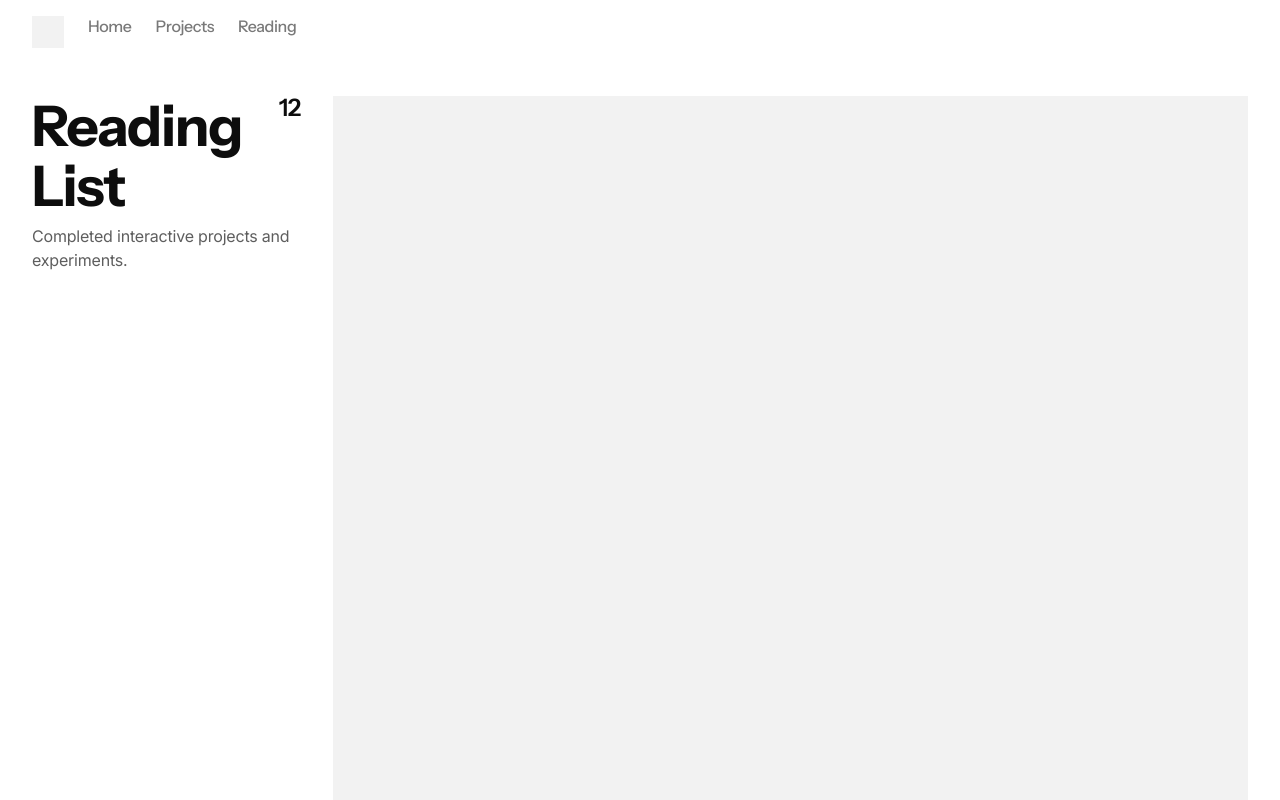
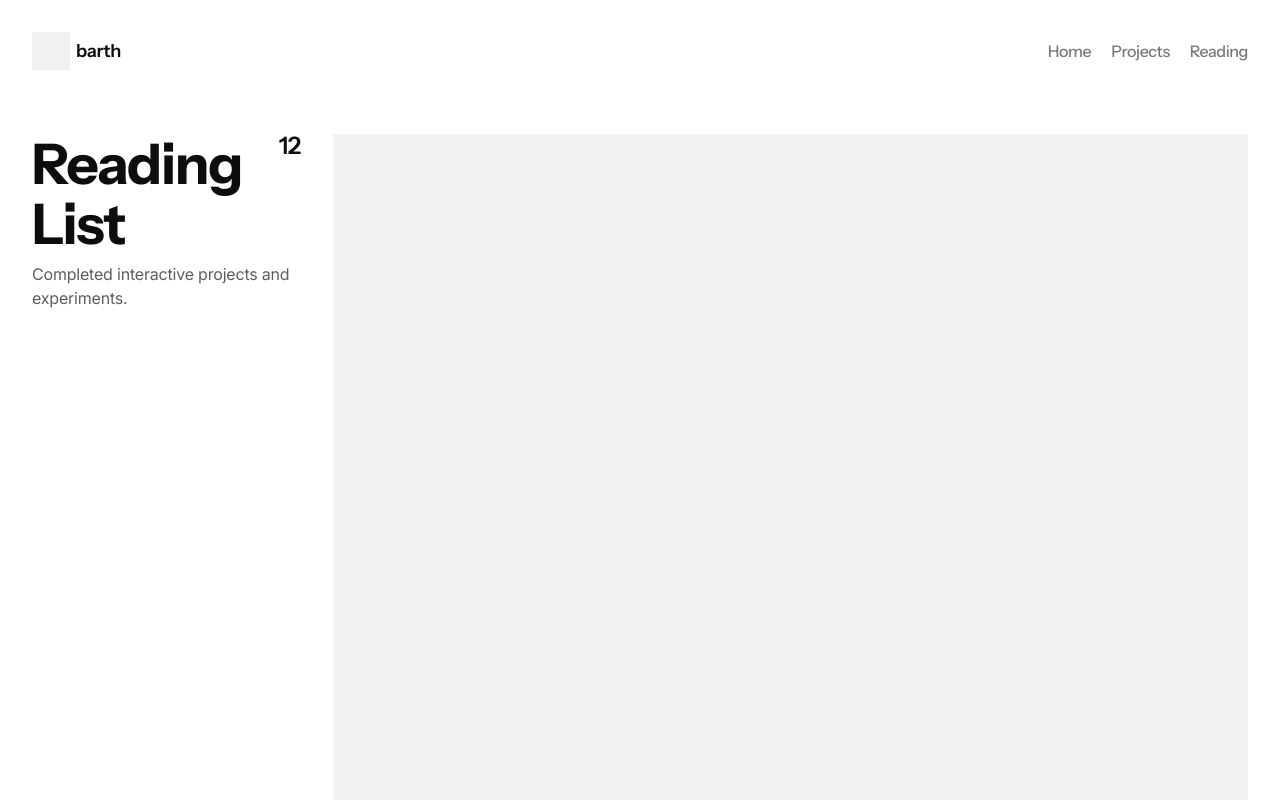
Before and after one commit to barthkosi/portfolio, a React (Vite) app: page /reading-list in a window 1280 px wide. Shown: the top 800 px of the page. Built offline with nearby package versions, Linux system fonts and the light colour scheme.

Commit message:
style(reading): refine portfolio files styling

```diff
--- a/src/App.tsx
+++ b/src/App.tsx
@@ -1,5 +1,6 @@
 import { BrowserRouter, Routes, Route } from "react-router-dom";
 import { lazy, useEffect } from "react";
+import ScrollToTop from "./components/ScrollToTop"
 import PageLayout from "./components/PageLayout";
 import LazyRoute from "./components/LazyRoute";
 
@@ -25,6 +26,7 @@ export default function App() {
 
   return (
     <BrowserRouter>
+     <ScrollToTop />
       <Routes>
 
         <Route element={<PageLayout />}>
--- a/src/components/Nav.tsx
+++ b/src/components/Nav.tsx
@@ -2,11 +2,16 @@ import { Link } from "react-router-dom";
 
 export default function Nav() {
   return (
-    <nav className="text-[var(--content-tertiary)] px-8 py-4 flex gap-6">
-      <div className= "w-[32px] h-[32px] bg-[var(--background-secondary)]"></div>
-      <Link to="/" className="label-m hover:text-[var(--content-primary)]">Home</Link>
-      <Link to="/projects" className="label-m hover:text-[var(--content-primary)]">Projects</Link>
-      <Link to="/reading-list" className="label-m hover:text-[var(--content-primary)]">Reading</Link>
+    <nav className="w-full flex flex-row h-[64px] md:h-[102px] px-8 py-4 items-center justify-between flex gap-6 sticky top-0 z-50">
+      <div className="flex flex-row items-center gap-1.5">
+        <div className= "w-[38px] h-[38px] bg-[var(--background-secondary)]"></div>
+        <div className= "label-l text-[var(--content-primary)] ">barth</div>
+      </div>
+      <div className="flex flex-row gap-5 text-[var(--content-tertiary)]">
+        <Link to="/" className="label-m hover:text-[var(--content-primary)]">Home</Link>
+        <Link to="/projects" className="label-m hover:text-[var(--content-primary)]">Projects</Link>
+        <Link to="/reading-list" className="label-m hover:text-[var(--content-primary)]">Reading</Link>
+      </div>
     </nav>
   );
 }
--- /dev/null
+++ b/src/components/ScrollToTop.tsx
@@ -0,0 +1,12 @@
+import { useEffect } from "react";
+import { useLocation } from "react-router-dom";
+
+export default function ScrollToTop() {
+  const { pathname } = useLocation();
+
+  useEffect(() => {
+    window.scrollTo(0, 0);
+  }, [pathname]);
+
+  return null;
+}
--- a/src/index.css
+++ b/src/index.css
@@ -295,8 +295,8 @@
   --border-positive: var(--green-100); /* #CCF3DE */
 
   /* Overlay Colors */
-  --overlay-50: rgba(0, 0, 0, 0.5);
-  --overlay-50-inverse: rgba(255, 255, 255, 0.5);
+  --opacity-0: rgba(255, 255, 255, 0);
+  --opacity-0-inverse: rgba(13, 13, 13, 0);
 
   /* ============================================
      TAILWIND COMPATIBILITY MAPPINGS
@@ -395,8 +395,8 @@
   --border-positive: #002712;
 
   /* Overlay Colors */
-  --overlay-50: rgba(0, 0, 0, 0.5);
-  --overlay-50-inverse: rgba(255, 255, 255, 0.5);
+  --opacity-0: rgba(13, 13, 13, 13);
+  --opacity-0-inverse: rgba(255, 255, 255, 0.5);
 
   /* ============================================
      TAILWIND COMPATIBILITY MAPPINGS
--- a/src/pages/ReadingList.tsx
+++ b/src/pages/ReadingList.tsx
@@ -3,10 +3,12 @@ import InfoBlock from "../components/InfoBlock";
 export default function Home() {
     return (
       <div className="flex flex-col lg:flex-row w-full gap-6 lg:gap-8 h-auto lg:justify-left lg:row justify-center">
-        <InfoBlock
+        <div>
+          <InfoBlock
           title="Reading List"
           number={12}
           description="Completed interactive projects and experiments."></InfoBlock>
+        </div>
           <div className= "w-full aspect-square bg-[var(--background-secondary)] transform [transform:perspective(500px)_skewX(-24deg)]"></div>
       </div>
     );
```
